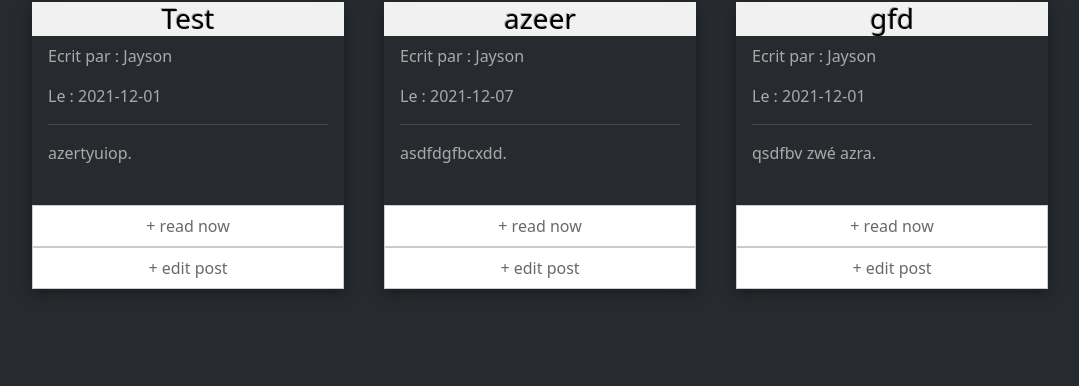
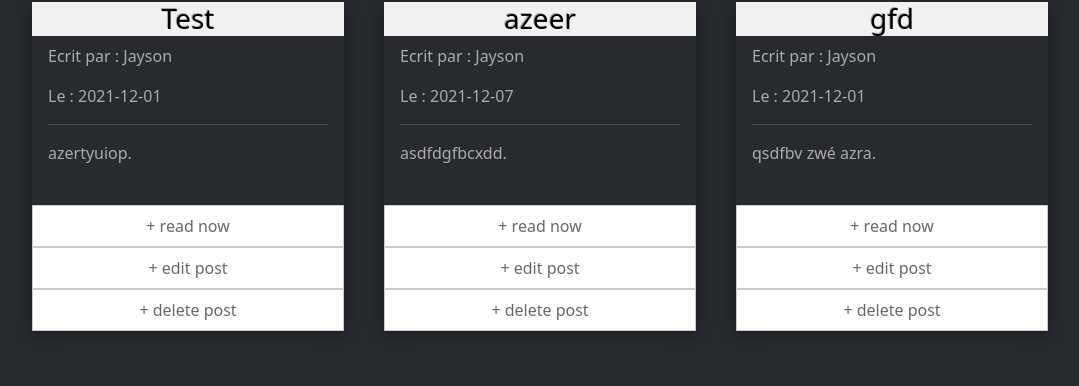
Before and after one commit to choeurtis18/POST_CREATION, a PHP site: page /user-post/ in a window 1280 px wide. Shown: the part 286-672 px from the top of the page, without its empty margins (100-1179 px from the left). Run offline with PHP 8.4, Linux system fonts and the light colour scheme; the visitor is signed in with stand-in values (Sample User, id 1); data comes from the database, SQL or seed files in the repository.

Commit message:
update and delete post/comment actions

```diff
--- a/app/src/Config/routes.xml
+++ b/app/src/Config/routes.xml
@@ -12,6 +12,14 @@
     <route path="submit-add-post" action="submitPost" controller="PostController"/>
     <route path="submit-add-comment" action="submitComment" controller="PostController"/>
 
+    <route path="edit-post" action="editPost" controller="PostController" params="id"/>
+    <route path="edit-comment" action="editComment" controller="PostController" params="id"/>
+    <route path="submit-edit-post" action="submitEditPost" controller="PostController"/>
+    <route path="submit-edit-comment" action="submitEditComment" controller="PostController"/>
+
+    <route path="delete-post" action="deletePost" controller="PostController" params="id"/>
+    <route path="delete-comment" action="deleteComment" controller="PostController" params="id"/>
+
     <!--Security-->
     <route path="login" action="login" controller="SecurityController"/>
     <route path="login-function" action="loginFunction" controller="SecurityController"/>
--- a/app/src/Controller/PostController.php
+++ b/app/src/Controller/PostController.php
@@ -45,7 +45,7 @@ class PostController extends BaseController
                 'post' => $post,
                 'message' => Null
             ],
-            'Home Page'
+            'Add Comment'
         );
     }
     public function executeAddPost()
@@ -58,7 +58,7 @@ class PostController extends BaseController
             [
                 'message' => Null
             ],
-            'Home Page'
+            'Add Post'
         );
     }
 
@@ -69,7 +69,7 @@ class PostController extends BaseController
         $p = new Post(["publishedDate"=>date("Y-m-d"), "title"=>$_POST['post-title'], "authorId"=>$_POST['author-id'], "content"=>$_POST['post-content']]);
         $post = $postManager->createPost($p);
 
-        header('Location: /');
+        header('Location: /user-post/');
 
     }
 
@@ -95,8 +95,6 @@ class PostController extends BaseController
             ],
             $post->getTitle()
         );
-
-
     }
 
 
@@ -116,4 +114,73 @@ class PostController extends BaseController
             $user->getName().' posts'
         );
     }
+
+    public function executeEditPost() {
+        Flash::setFlash('alert', 'je suis une alerte');
+        $postManager = new PostManager(PDOFactory::getMysqlConnection());
+        $post = $postManager->getPostById($this->params["id"]);
+
+        $this->render(
+            'edit-post.php',
+            [
+                'post' => $post,
+                'message' => Null
+            ],
+            'Edit Post'
+        );
+    }
+
+    public function executeSubmitEditPost() {
+        Flash::setFlash('alert', 'je suis une alerte');
+        $postManager = new PostManager(PDOFactory::getMysqlConnection());
+
+        $p = new Post(["title"=>$_POST['post-title'], "content"=>$_POST['post-content'], "publishedDate"=>date("Y-m-d"), "authorId"=>$_POST['author-id'], "id"=>$_POST['post-id']]);
+        $post = $postManager->updatePost($p);
+
+        header('Location: /user-post/');
+    }
+
+    public function executeEditComment() {
+        Flash::setFlash('alert', 'je suis une alerte');
+        $commentManager = new CommentManager(PDOFactory::getMysqlConnection());
+        $comment = $commentManager->getCommentById($this->params["id"]);
+
+        $this->render(
+            'edit-comment.php',
+            [
+                'comment' => $comment,
+                'message' => Null
+            ],
+            'Edit Comment'
+        );
+
+    }
+
+    public function executeSubmitEditComment() {
+        Flash::setFlash('alert', 'je suis une alerte');
+        $commentManager = new CommentManager(PDOFactory::getMysqlConnection());
+
+        $c = new Comment(["content"=>$_POST['comment-content'], "publishedDate"=>date("Y-m-d"), "authorId"=>$_POST['author-id'],  "id"=>$_POST['comment-id']]);
+        $comment = $commentManager->updateComment($c);
+
+        header('Location: /');
+    }
+
+    public function executeDeletePost() {
+        Flash::setFlash('alert', 'je suis une alerte');
+        $postManager = new PostManager(PDOFactory::getMysqlConnection());
+        $post = $postManager->deletePostById($this->params['id']);
+
+        header('Location: /user-post/');
+    }
+
+    public function executeDeleteComment() {
+        Flash::setFlash('alert', 'je suis une alerte');
+        $commentManager = new CommentManager(PDOFactory::getMysqlConnection());
+        $comment = $commentManager->deleteCommentById($this->params['id']);
+
+        header('Location: /');
+    }
+
+
 }
--- a/app/src/Manager/CommentManager.php
+++ b/app/src/Manager/CommentManager.php
@@ -95,18 +95,17 @@ class CommentManager extends BaseManager
         try {
             $query = $this->db->prepare("UPDATE `Comment`  SET `content` = :content,
                                                         `publishedDate` = :publishedDate,
-                                                        `authorId` = :authorId, `postId` = :postId
+                                                        `authorId` = :authorId
                                                     WHERE `id` = :id");
 
             $query->bindValue(':publishedDate', $comment->getPublishedDate()->format('Y-m-d'), \PDO::PARAM_STR);
             $query->bindValue(':content', $comment->getContent(), \PDO::PARAM_STR);
             $query->bindValue(':authorId', $comment->getAuthorId(), \PDO::PARAM_INT);
-            $query ->bindValue(':postId',$comment->getPostId(), \PDO::PARAM_INT);
             $query->bindValue(':id', $comment->getId(), \PDO::PARAM_INT);
             $query->execute();
         } catch (\Exception $e) {
             die('Erreur : '.$e->getMessage());
-            return "error deleteCommentById function in CommentManager.php";
+            return "error updateComment function in CommentManager.php";
         }
     }
 
--- a/app/src/Views/Frontend/post.php
+++ b/app/src/Views/Frontend/post.php
@@ -61,6 +61,8 @@
         <div class="comment-card">
             <p>Ecrit par <?= $comment->getCommentAuthor($comment->getAuthorId())->getName(); ?> le <?= $comment->getPublishedDate()->format('Y-m-d'); ?></p>
             <p><?= $comment->getContent(); ?></p>
+            <a href="/edit-comment/<?= $comment->getId();?>"><button class="post-card-button">Edit comment</button><a>
+            <a href="/delete-comment/<?= $comment->getId();?>"><button class="post-card-button">Delete comment</button><a>
             <hr>
         </div>
         <?php
--- a/app/src/Views/Frontend/user-post.php
+++ b/app/src/Views/Frontend/user-post.php
@@ -52,7 +52,8 @@
                 <p><?php echo $post->getContent(); ?>.</p><br>
             </div>
             <a href="/post/<?= $post->getId();?>"><button class="post-card-button">+ Read now</button><a>
-            <a href="#"><button class="post-card-button">+ Edit post</button><a>
+            <a href="/edit-post/<?= $post->getId();?>"><button class="post-card-button">+ Edit post</button><a>
+            <a href="/delete-post/<?= $post->getId();?>"><button class="post-card-button">+ Delete post</button><a>
         </div>
 
         <?php
```
Also changed, not shown: app/src/Views/Frontend/add-comment.php (deleted, +0 -27 lines), app/src/Views/Frontend/edit-comment.php (added, +29 -0 lines), app/src/Views/Frontend/edit-post.php (added, +33 -0 lines).
